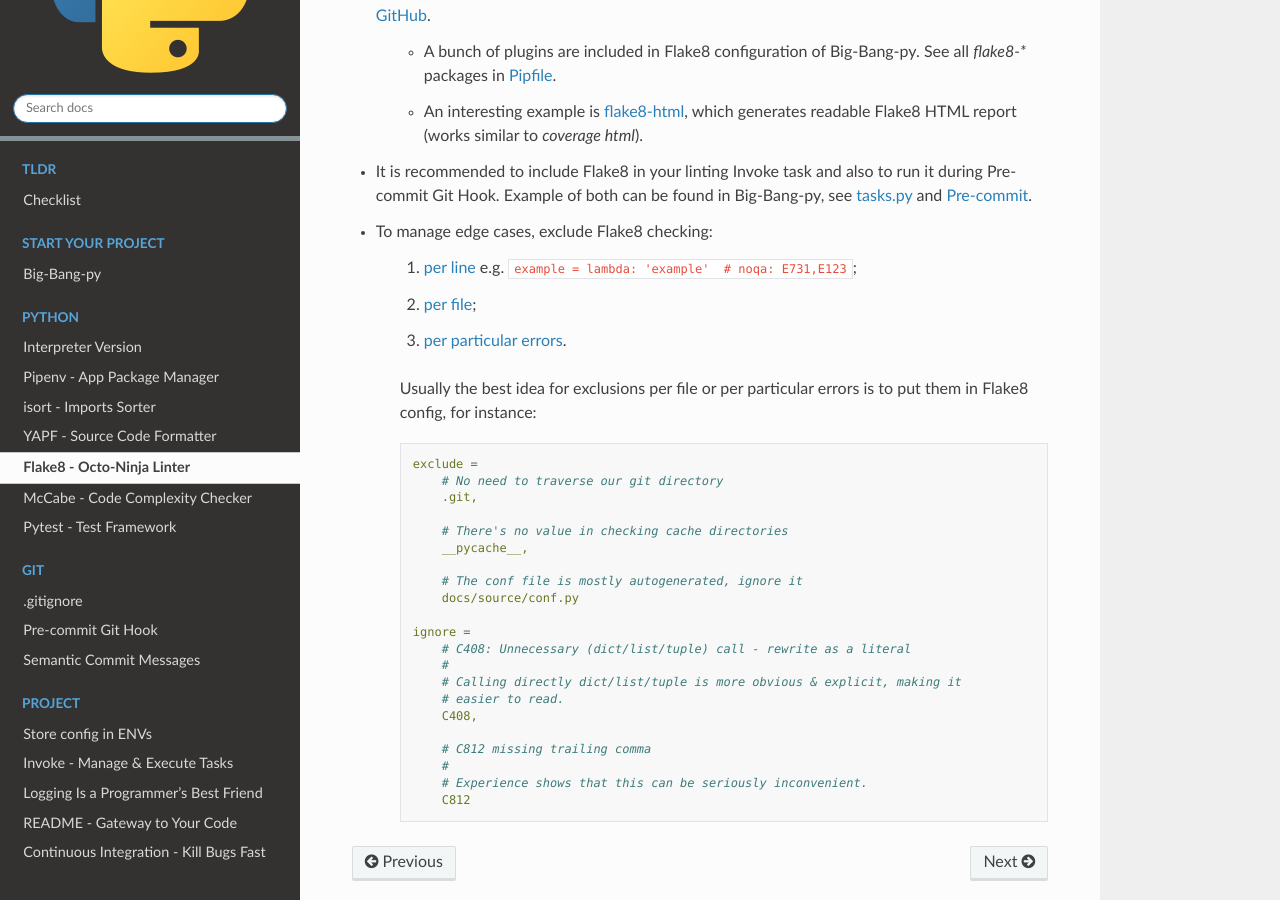
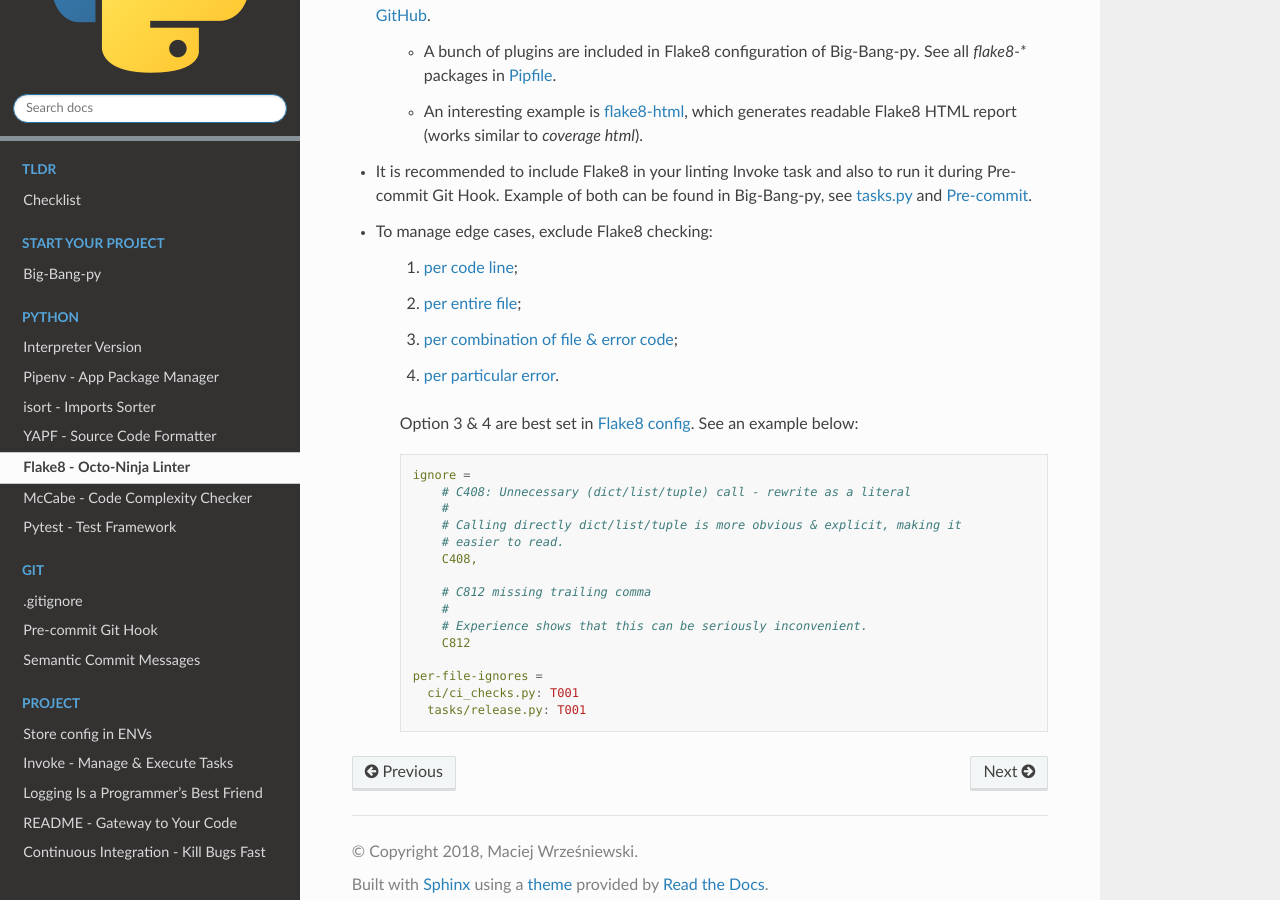
Before and after one commit to RTBHOUSE/here-be-pythons, a Sphinx documentation site: the page built from docs/source/python/flake8.rst, in a window 1280 px wide and 900 px high, scrolled down 545 px. Built offline with Sphinx 7.4.7 and the Read the Docs theme 2.0.0, drawn with Linux system fonts in a browser that asks for light colours.

Commit message:
docs: Update section about Flake8

```diff
--- a/docs/source/python/flake8.rst
+++ b/docs/source/python/flake8.rst
@@ -31,25 +31,17 @@
 
 + To manage edge cases, exclude Flake8 checking:
 
-    1. `per line <http://flake8.pycqa.org/en/latest/user/violations.html#in-line-ignoring-errors>`_ e.g. ``example = lambda: 'example'  # noqa: E731,E123``;
+    1. `per code line <http://flake8.pycqa.org/en/latest/user/violations.html#in-line-ignoring-errors>`_;
 
-    2. `per file <http://flake8.pycqa.org/en/latest/user/violations.html#ignoring-entire-files>`_;
+    2. `per entire file <http://flake8.pycqa.org/en/latest/user/violations.html#ignoring-entire-files>`_;
 
-    3. `per particular errors <http://flake8.pycqa.org/en/latest/user/configuration.html#project-configuration>`_.
+    3. `per combination of file & error code <https://flake8.pycqa.org/en/latest/user/options.html?#cmdoption-flake8-per-file-ignores>`_;
 
-    Usually the best idea for exclusions per file or per particular errors is to put them in Flake8 config, for instance:
+    4. `per particular error <https://flake8.pycqa.org/en/latest/user/options.html?#cmdoption-flake8-ignore>`_.
+
+    Option 3 & 4 are best set in `Flake8 config <http://flake8.pycqa.org/en/latest/user/configuration.html#project-configuration>`_. See an example below:
 
     .. code-block:: ini
-
-        exclude =
-            # No need to traverse our git directory
-            .git,
-
-            # There's no value in checking cache directories
-            __pycache__,
-
-            # The conf file is mostly autogenerated, ignore it
-            docs/source/conf.py
 
         ignore =
             # C408: Unnecessary (dict/list/tuple) call - rewrite as a literal
@@ -62,3 +54,7 @@
             #
             # Experience shows that this can be seriously inconvenient.
             C812
+
+        per-file-ignores =
+          ci/ci_checks.py: T001
+          tasks/release.py: T001
```
